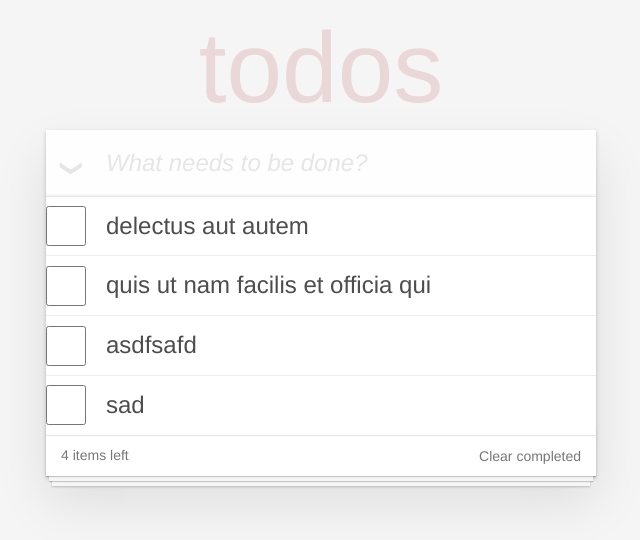
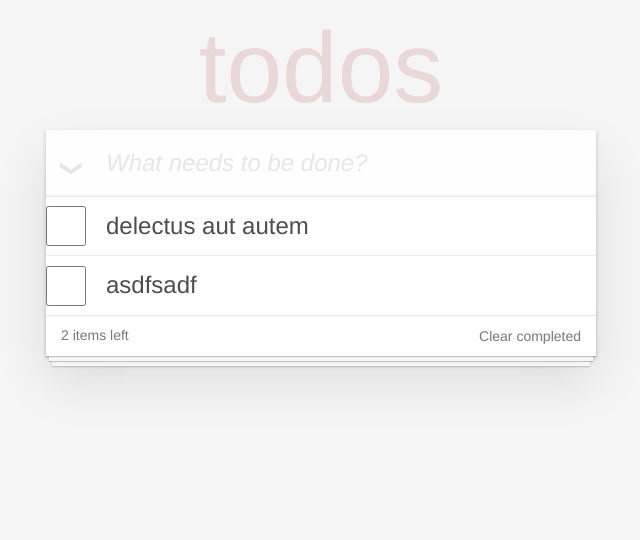
Before and after one commit to amitwev/Todo-App, a React (Vite) app: page / in a window 1280 px wide. Shown: the top 540 px of the page, without its empty margins (319-959 px from the left). Built offline with nearby package versions, Linux system fonts and the light colour scheme; data requests are answered from the project's data file.

Commit message:
add api service, update components

```diff
--- a/db.json
+++ b/db.json
@@ -7,20 +7,9 @@
       "completed": false
     },
     {
-      "userId": 1,
-      "id": 2,
-      "title": "quis ut nam facilis et officia qui",
-      "completed": false
-    },
-    {
-      "title": "asdfsafd",
+      "title": "asdfsadf",
       "completed": false,
-      "id": 3
-    },
-    {
-      "title": "sad",
-      "completed": false,
-      "id": 4
+      "id": 5
     }
   ],
   "users": [
--- a/src/App.tsx
+++ b/src/App.tsx
@@ -1,25 +1,26 @@
-import { useState } from 'react';
-import { Header, Footer, Main, TodoProps } from './components/index';
+/* eslint-disable @typescript-eslint/no-unused-vars */
+import React, { useState } from "react";
+import { Header, Footer, Main, TodoProps, getTodos } from "./components/index";
 
 export default function App() {
-  const [ todos, setTodos ] = useState<TodoProps[]>();
-  const [ isRerenderRequire, setIsRerenderRequire ] = useState<boolean>(false);
-  if(!todos || isRerenderRequire){
-      try{
-          fetch('http://localhost:3000/todos')
-          .then(res => res.json())
-          .then(data => setTodos(data));
-      } catch(err){
-          console.log("Error from Api:" , err);
-          setIsRerenderRequire(true);
-      }
+  const [todos, setTodos] = useState<TodoProps[]>();
+
+  if (!todos) {
+    getTodos()
+    .then((data: TodoProps[]) => {
+      setTodos(data);
+    })
+    .catch(err => {
+      console.log("Err:", err);
+    })
+
   }
 
   return (
-      <section className="todoapp">
-        <Header title='todos'/>
-        <Main todos={todos}/>
-        <Footer leftItems={ todos?.length }/>
-      </section>
-  )
+    <section className="todoapp">
+      <Header title="todos" />
+      <Main todos={todos} />
+      <Footer leftItems={todos?.length} />
+    </section>
+  );
 }
--- /dev/null
+++ b/src/components/apiService.ts
@@ -0,0 +1,34 @@
+import { TodoProps } from "./todo";
+
+const apiUrl = "http://localhost:3000";
+
+export const getTodos = async () => {
+  const res = await fetch(`${apiUrl}/todos`);
+  if (!res.ok) {
+    throw new Error("Faild to get all todos");
+  }
+  return res.json();
+};
+
+export const deleteTodo = async (id: number) => {
+  console.log("remove todo:", id);
+  const res = await fetch(`${apiUrl}/todos/${id}`, {
+    method: "DELETE"
+  });
+  if(!res.ok){
+    throw new Error("Faild to remove todo");
+  }
+  return res.json();
+};
+
+export const addTodo = async (todo: TodoProps) => {
+  console.log("Add todo: ", todo);
+};
+
+export const updateTodo = async (todo: TodoProps) => {
+  console.log("Update Todo: ", todo);
+};
+
+export const getTodo = async (id: number) => {
+  console.log("Get todo: ", id);
+};
--- a/src/components/index.tsx
+++ b/src/components/index.tsx
@@ -2,3 +2,4 @@ export * from './footer';
 export * from './header';
 export * from './main';
 export * from './todo';
+export * from './apiService';
--- a/src/components/todo.tsx
+++ b/src/components/todo.tsx
@@ -1,26 +1,30 @@
 import React from "react";
+import { deleteTodo } from './apiService';
 
 export type TodoProps = {
     userId?: number,
-    id?: number,
+    id: number,
     title?: string,
     completed?: boolean
 }
 
 export function Todo({ title, id }: TodoProps) {
-    // const removeTodo = (id) => {
-    //     console.log(id)
-    //     fetch(`http://localhost:3000/todos/${id}`, {
-    //         method: "DELETE"
-    //     })
-    // }
+    const removeTodo = () => {
+        deleteTodo(id)
+        .then(data => {
+            console.log("Deleted: ", data);
+        })
+        .catch(err => {
+            console.log("Failed to delete todo with id ", id, ", error:", err);
+        })
+    }
     return (
         <li>
             <div className="view">
                 <input className="toggle"
                     type="checkbox" />
                 <label>{title}</label>
-                <button className="destroy"/>
+                <button className="destroy" id={id?.toString()} onClick={removeTodo}/>
             </div>
             <input className="edit" />
         </li>
--- a/src/components/todos.tsx
+++ b/src/components/todos.tsx
@@ -10,7 +10,7 @@ export function Todos({todos}: TodosProps) {
         <ul className="todo-list">
             {
                 todos?.map((todo, index) => {
-                    return <Todo title={todo.title} key={`${todo.title}-${index}`} />
+                    return <Todo title={todo.title} key={`${todo.title}-${index}`} id={todo.id} />
                 })
             }
         </ul>
```
